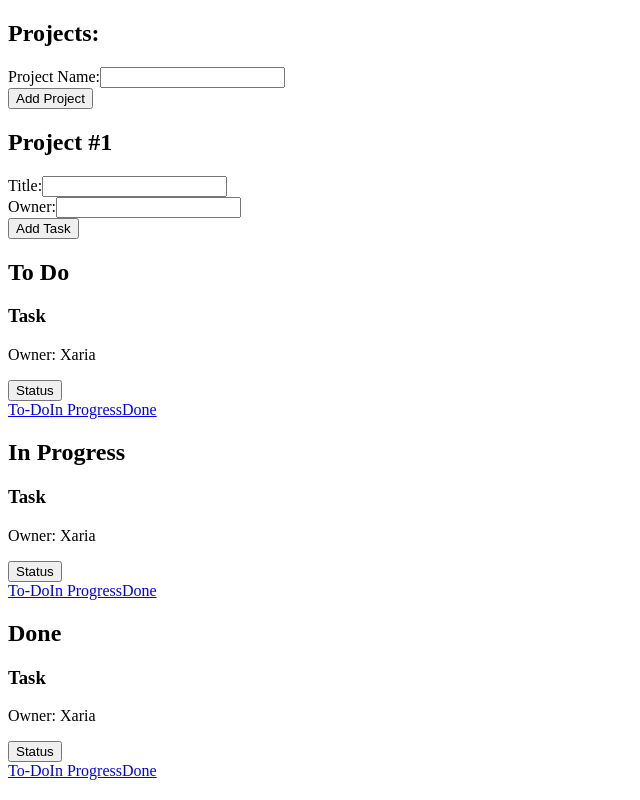
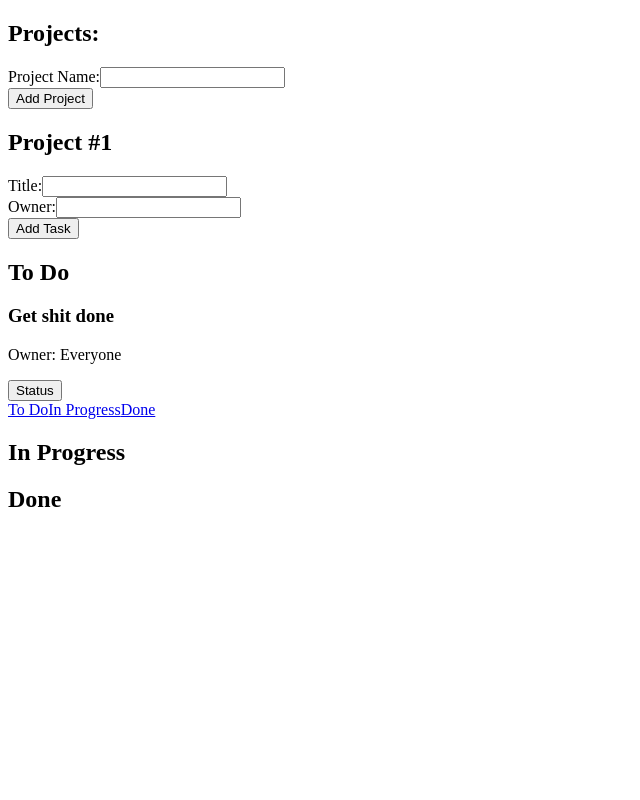
Before and after one commit to wunderpus123/scratch, a React app: page / in a window 1280 px wide. Shown: the whole page, without its empty margins (0-640 px from the left). Built offline with nearby package versions, Linux system fonts and the light colour scheme; the HTML template or start-up script is replaced by a standard one.

Commit message:
addTask and render to page and a whole buncha other connections

```diff
--- a/client/components/Card.js
+++ b/client/components/Card.js
@@ -2,13 +2,13 @@ import React from "react";
 
 const Card = props => (
   <div className="card">
-    <h3 id="taskTitle">Task</h3>
-    <p id="owner">Owner: Xaria</p>
+    <h3 id="taskTitle">{props.title}</h3>
+    <p id="owner">Owner: {props.owner}</p>
 
     <div className="dropdown">
       <button className="dropbtn">Status</button>
       <div className="dropdown-content">
-        <a href="#">To-Do</a>
+        <a href="#">To Do</a>
         <a href="#">In Progress</a>
         <a href="#">Done</a>
       </div>
--- a/client/components/Column.js
+++ b/client/components/Column.js
@@ -1,14 +1,21 @@
 import React from "react";
 import Card from "./Card";
 
-const Column = props => (
-  <div className="column">
-    <h2>{props.status}</h2>
-    <div>
-      <Card />
+const Column = props => {
+  console.log("props tasks ", props.tasks);
+  let tasksToRender = [];
+  if (props.tasks !== undefined) {
+    tasksToRender = props.tasks.map(function(val, idx) {
+      return <Card title={val.title} owner={val.owner} key={"card" + idx} />;
+    });
+  }
+
+  return (
+    <div className="column">
+      <h2>{props.header}</h2>
+      <div>{tasksToRender}</div>
     </div>
-    {/* render cards here */}
-  </div>
-);
+  );
+};
 
 export default Column;
--- a/client/components/Header.js
+++ b/client/components/Header.js
@@ -1,18 +1,29 @@
 import React from "react";
+
+const logEvent = (event, props) => {
+  event.preventDefault();
+  props.addTask(
+    document.querySelector("#taskTitle").value,
+    document.querySelector("#taskOwner").value
+  );
+};
 
 const Header = props => (
   <div id="header">
     <h2>{props.projectTitle}</h2>
     <form>
       Title:
-      <input type="text" id="title" />
+      <input type="text" id="taskTitle" />
       <br></br>
       Owner:
-      <input type="text" id="owner" />
+      <input type="text" id="taskOwner" />
       <br></br>
-      <input type="submit" value="Add Task" />
+      <input
+        type="submit"
+        value="Add Task"
+        onClick={event => logEvent(event, props)}
+      />
     </form>
-    {/* <button>New Task</button> */}
   </div>
 );
 
--- a/client/containers/MainContainer.jsx
+++ b/client/containers/MainContainer.jsx
@@ -3,10 +3,15 @@ import { connect } from "react-redux";
 import Header from "../components/Header";
 import ProjectBar from "../components/ProjectBar";
 import TasksContainer from "./TasksContainer";
+import * as actions from "../actions/actions.js";
 
 const mapStateToProps = store => ({});
 
-const mapDispatchToProps = dispatch => ({});
+const mapDispatchToProps = dispatch => ({
+  addTask: (title, owner) => {
+    dispatch(actions.addTask(title, owner));
+  }
+});
 
 class MainContainer extends Component {
   constructor(props) {
@@ -17,7 +22,7 @@ class MainContainer extends Component {
     return (
       <div className="mainContainer">
         <ProjectBar />
-        <Header projectTitle={"Project #1"} />
+        <Header addTask={this.props.addTask} projectTitle={"Project #1"} />
         <TasksContainer />
       </div>
     );
--- a/client/containers/TasksContainer.jsx
+++ b/client/containers/TasksContainer.jsx
@@ -1,8 +1,11 @@
 import React, { Component } from "react";
 import { connect } from "react-redux";
 import Column from "../components/Column";
+import * as actions from "../actions/actions.js";
 
-const mapStateToProps = store => ({});
+const mapStateToProps = store => ({
+  tasks: store.tasks
+});
 
 const mapDispatchToProps = dispatch => ({});
 
@@ -12,11 +15,15 @@ class TasksContainer extends Component {
   }
 
   render() {
+    const taskList = this.props.tasks.tasksList;
+    const todoTasks = taskList.filter(task => {
+      return task.status === "todo";
+    });
     return (
       <div className="tasksContainer">
-        <Column status="To Do" />
-        <Column status="In Progress" />
-        <Column status="Done" />
+        <Column header="To Do" tasks={todoTasks} />
+        <Column header="In Progress" />
+        <Column header="Done" />
       </div>
     );
   }
--- a/client/redux/tasksReducer.js
+++ b/client/redux/tasksReducer.js
@@ -2,10 +2,12 @@ import * as types from "../constants/actionTypes";
 
 const initialState = {
   username: "",
-  projectsList: [],
-  tasksList: [],
-  lastProjectId: 0,
-  lastTaskId: 0
+  projectsList: [{ id: 1, name: "Daily" }],
+  tasksList: [
+    { id: 1, title: "Get shit done", owner: "Everyone", status: "todo" }
+  ],
+  lastProjectId: 1,
+  lastTaskId: 1
 };
 
 const tasksReducer = (state = initialState, action) => {
@@ -14,7 +16,7 @@ const tasksReducer = (state = initialState, action) => {
 
   switch (action.type) {
     case types.ADD_TASK:
-      lastTaskId = state.lastTaskId + 1;
+      let lastTaskId = state.lastTaskId + 1;
 
       const newTask = {
         id: lastTaskId,
```
Also changed, not shown: 1 other file (tests, documents, lock files or other folders).
